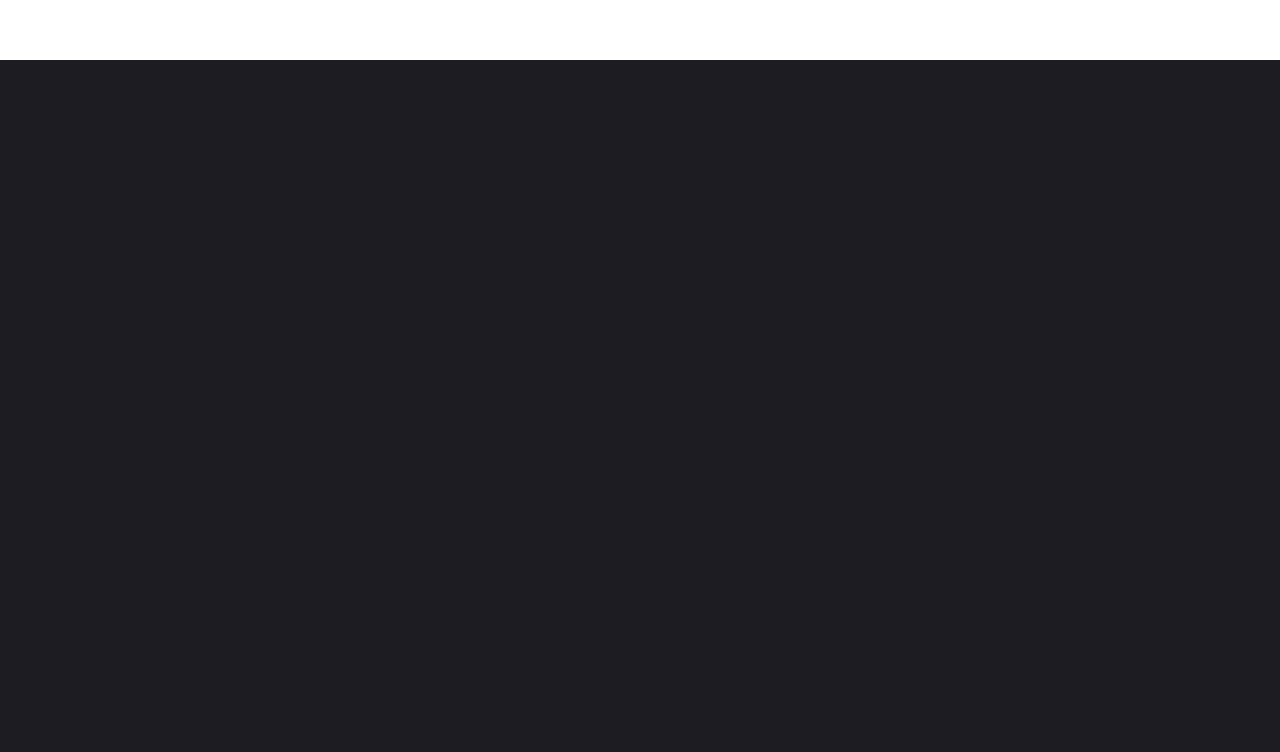
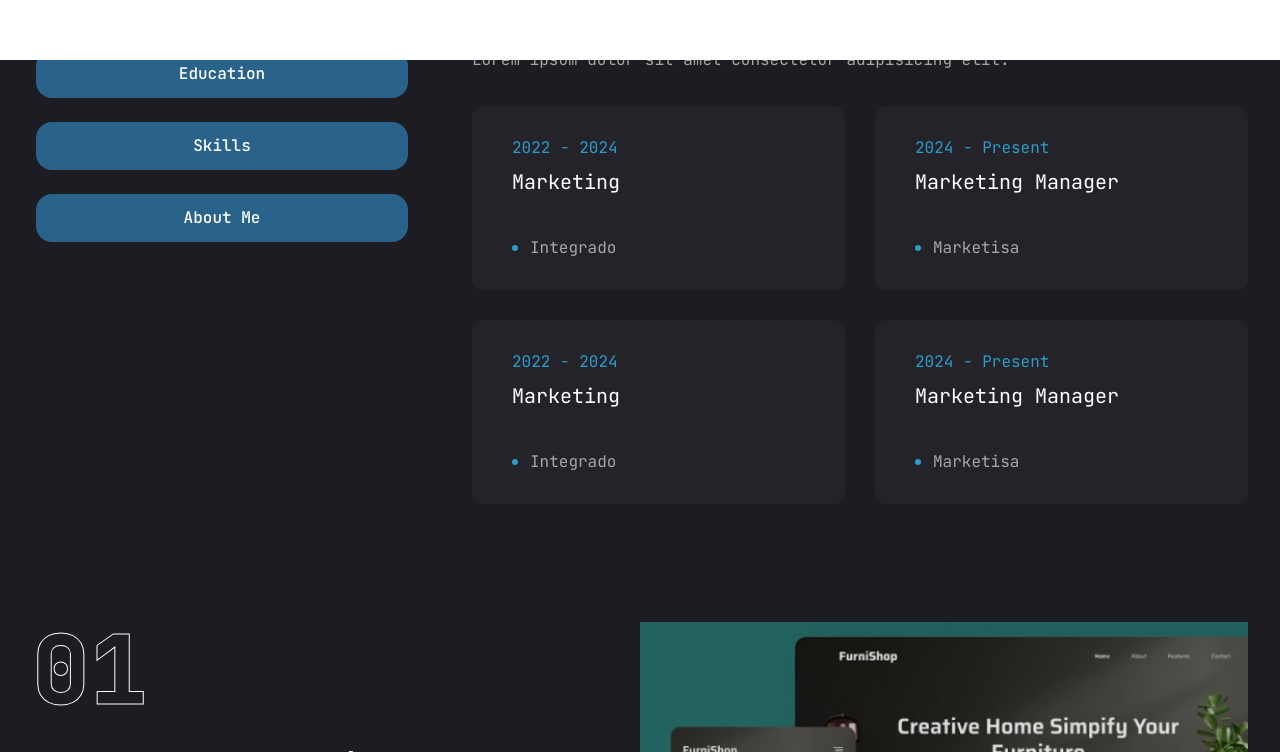
Before and after one commit to matheusht/marketisa-lp, a Next.js app: page / in a window 1280 px wide. Shown: the part 1540-2292 px from the top of the page. Before the commit the page ends 843 px from the top, so only its background shows below. Built offline with nearby package versions, Linux system fonts and the light colour scheme.

Commit message:
marketisa first commit

```diff
--- a/src/app/page.tsx
+++ b/src/app/page.tsx
@@ -3,9 +3,14 @@ import { Social } from "./components/Social";
 import { Stats } from "./components/Stats";
 import { Button } from "./components/ui/button";
 import { FiDownload } from "react-icons/fi";
+import Services from "./services/page";
+import Resume from "./resume/page";
+import Work from "./work/page";
+import Contact from "./contact/page";
 
 export default function Home() {
   return (
+    <>
       <section className="h-full">
         <div className="container mx-auto h-full">
           <div className="flex flex-col xl:flex-row items-center justify-between xl:pt-8 xl:pb-24">
@@ -44,5 +49,10 @@ export default function Home() {
         </div>
         <Stats />
       </section>
+      <Services />
+      <Resume />
+      <Work />
+      <Contact />
+    </>
   );
 }
```
Lines whose indentation alone changed are shown as unchanged.
